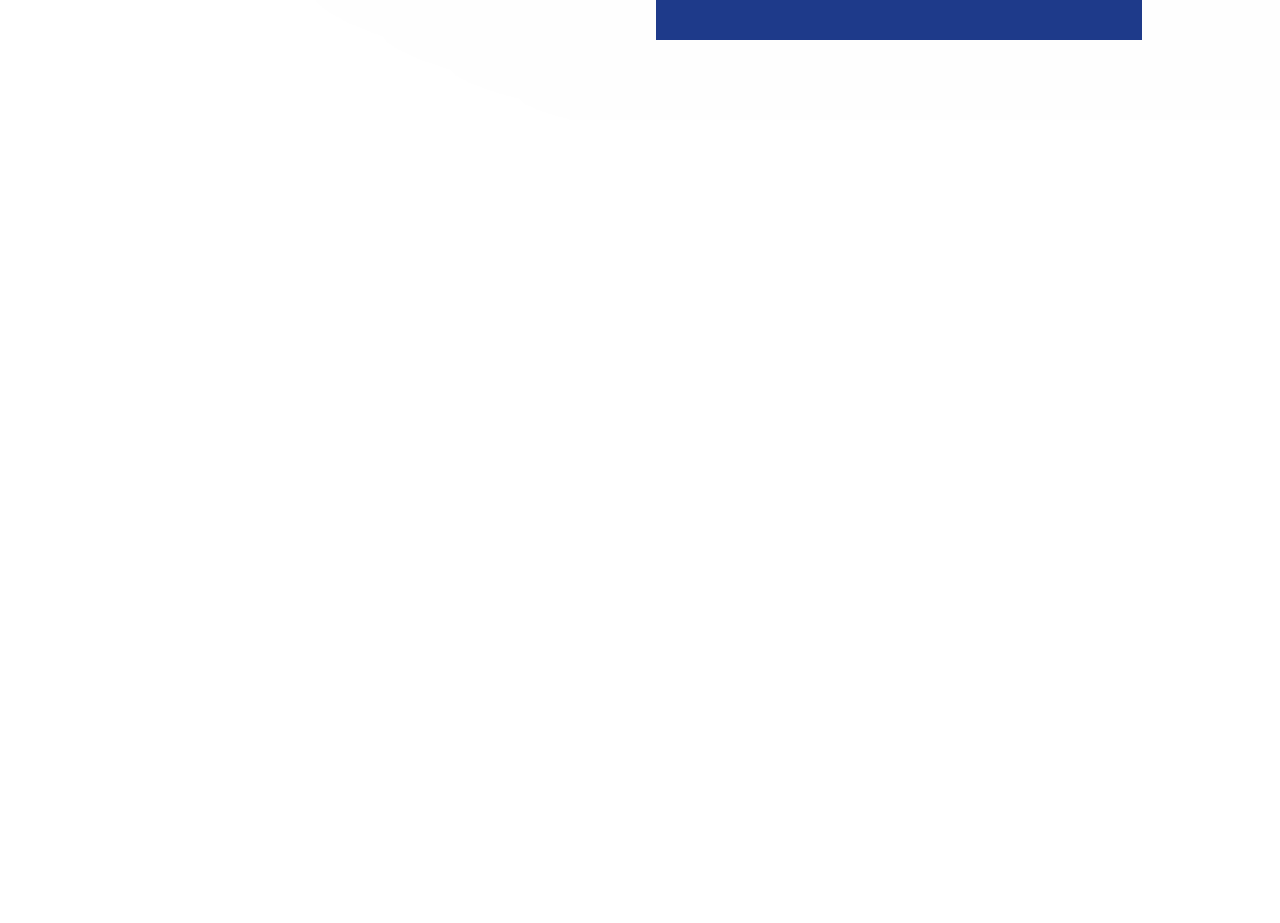
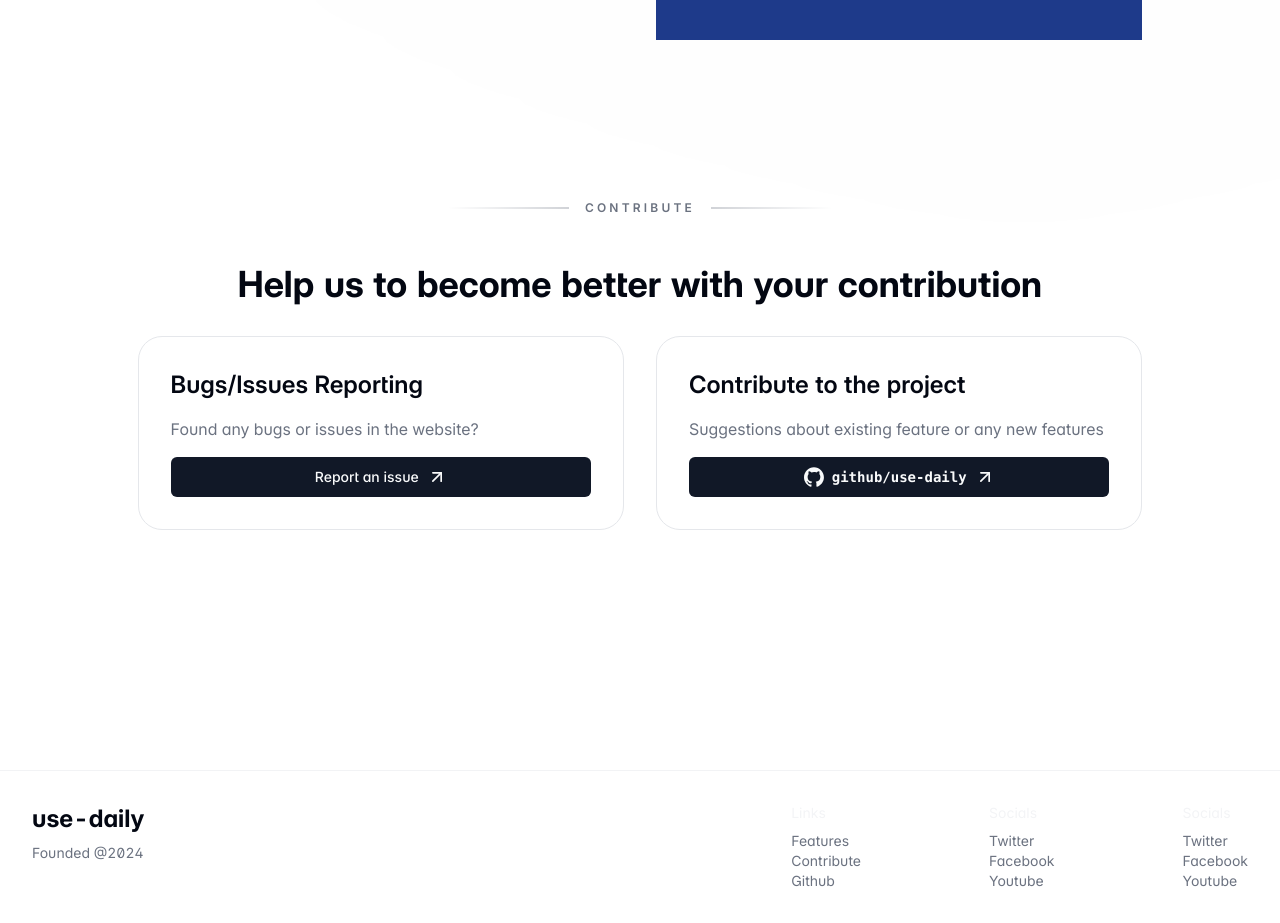
Before and after one commit to seuristic/use-daily, a React (Vite) app: page / in a window 1280 px wide. Shown: the part 1540-2463 px from the top of the page. Before the commit the page ends 1660 px from the top, so only its background shows below. Built offline with nearby package versions, Linux system fonts and the light colour scheme.

Commit message:
feat: complete contribute and footer sections (overall landing page)

```diff
--- a/src/app/routes/landing.tsx
+++ b/src/app/routes/landing.tsx
@@ -1,14 +1,23 @@
 import { Link } from "react-router-dom"
+import {
+  ArrowUpRight,
+  List,
+  NotebookPen,
+  SquareCheckBig,
+  Timer,
+} from "lucide-react"
 
 import { Navbar } from "@/components/navbar"
 import { Button } from "@/components/ui/button"
 import { Tabs, TabsContent, TabsList, TabsTrigger } from "@/components/ui/tabs"
-import { SquareCheckBig } from "lucide-react"
+import { Icons } from "@/components/ui/icons"
 
 export function LandingRoute() {
   return (
     <main className="w-full overflow-x-hidden">
       <Navbar />
+
+      {/* Hero */}
       <div className="section relative flex flex-col items-center justify-center gap-y-20">
         <div className="flex w-full flex-col items-center gap-y-12 text-center">
           <h1 className="text-responsive-base font-bold leading-[1] md:text-responsive-lg">
@@ -30,6 +39,8 @@ export function LandingRoute() {
         <div className="bg-gradient absolute left-1/2 top-1/2 -z-10 size-[256px] translate-x-full rounded-full bg-muted-foreground/50 blur-[1024px]" />
         <div className="bg-gradient absolute left-0 top-0 -z-10 size-[256px] -translate-y-1/2 rounded-full bg-muted-foreground/50 blur-[1024px]" />
       </div>
+
+      {/* Features */}
       <div id="features" className="section space-y-12">
         <div className="relative flex w-full justify-center text-muted-foreground">
           <span className="bg-background px-4 text-xs font-semibold uppercase tracking-[0.2rem]">
@@ -79,7 +90,7 @@ export function LandingRoute() {
                 <div className="h-2/5 w-full space-y-8 p-4 text-lg md:h-full md:w-2/5 md:p-8">
                   <div className="space-y-4">
                     <div className="w-fit rounded-xl border border-muted p-4 text-muted-foreground">
-                      <SquareCheckBig size={24} />
+                      <Timer size={24} />
                     </div>
                     <h3 className="text-2xl font-bold">Pomodoro Timer</h3>
                     <p className="text-muted-foreground">
@@ -102,7 +113,7 @@ export function LandingRoute() {
                 <div className="h-2/5 w-full space-y-8 p-4 text-lg md:h-full md:w-2/5 md:p-8">
                   <div className="space-y-4">
                     <div className="w-fit rounded-xl border border-muted p-4 text-muted-foreground">
-                      <SquareCheckBig size={24} />
+                      <NotebookPen size={24} />
                     </div>
                     <h3 className="text-2xl font-bold">Keep Notes</h3>
                     <p className="text-muted-foreground">
@@ -125,7 +136,7 @@ export function LandingRoute() {
                 <div className="h-2/5 w-full space-y-8 p-4 text-lg md:h-full md:w-2/5 md:p-8">
                   <div className="space-y-4">
                     <div className="w-fit rounded-xl border border-muted p-4 text-muted-foreground">
-                      <SquareCheckBig size={24} />
+                      <List size={24} />
                     </div>
                     <h3 className="text-2xl font-bold">Make List</h3>
                     <p className="text-muted-foreground">
@@ -146,6 +157,86 @@ export function LandingRoute() {
           </Tabs>
         </div>
       </div>
+
+      {/* Contribute */}
+      <div id="contribute" className="section-no-height space-y-12">
+        <div className="relative flex w-full justify-center text-muted-foreground">
+          <span className="bg-background px-4 text-xs font-semibold uppercase tracking-[0.2rem]">
+            Contribute
+          </span>
+          <span className="absolute left-1/2 top-1/2 -z-10 h-px w-72 -translate-x-1/2 -translate-y-1/2 bg-gradient-to-r from-transparent via-muted-foreground md:w-96" />
+        </div>
+        <div className="flex flex-col items-center gap-y-8">
+          <h2 className="text-center text-4xl font-bold">
+            Help us to become better with your contribution
+          </h2>
+          <div className="flex w-full flex-col items-center justify-center gap-4 md:flex-row md:items-start md:gap-8">
+            <div className="flex w-full flex-col gap-y-4 rounded-3xl border border-border p-4 md:w-2/5 md:p-8">
+              <h3 className="text-2xl font-semibold">Bugs/Issues Reporting</h3>
+              <p className="text-muted-foreground">
+                Found any bugs or issues in the website?
+              </p>
+              <Button asChild className="w-full">
+                <Link to="#report-issue">
+                  Report an issue <ArrowUpRight size={20} className="ml-2" />
+                </Link>
+              </Button>
+            </div>
+            <div className="flex w-full flex-col gap-y-4 rounded-3xl border border-border p-4 md:w-2/5 md:p-8">
+              <h3 className="text-2xl font-semibold">
+                Contribute to the project
+              </h3>
+              <p className="text-muted-foreground">
+                Suggestions about existing feature or any new features
+              </p>
+              <Button asChild className="w-full font-mono font-bold">
+                <Link to="#contribute">
+                  <Icons.github size={20} className="mr-2" /> github/use-daily{" "}
+                  <ArrowUpRight size={20} className="ml-2" />
+                </Link>
+              </Button>
+            </div>
+          </div>
+        </div>
+      </div>
+
+      {/* Footer */}
+      <footer className="mt-40 w-full border-t border-border/50 text-sm">
+        <div className="mx-auto max-w-screen-xl px-4 py-4 md:px-8 md:py-8">
+          <div className="flex flex-wrap gap-16 md:flex-row md:gap-32">
+            <div className="flex w-full flex-shrink-0 flex-col gap-2 md:w-fit">
+              <Link to="/" className="text-2xl font-bold text-foreground">
+                use-daily
+              </Link>
+              <p className="text-muted-foreground">Founded @2024</p>
+            </div>
+            <div className="flex flex-col gap-2 md:ml-auto">
+              <span className="text-muted">Links</span>
+              <ul className="text-muted-foreground">
+                <li className="">Features</li>
+                <li className="">Contribute</li>
+                <li className="">Github</li>
+              </ul>
+            </div>
+            <div className="flex flex-col gap-2">
+              <span className="text-muted">Socials</span>
+              <ul className="text-muted-foreground">
+                <li className="">Twitter</li>
+                <li className="">Facebook</li>
+                <li className="">Youtube</li>
+              </ul>
+            </div>
+            <div className="flex flex-col gap-2">
+              <span className="text-muted">Socials</span>
+              <ul className="text-muted-foreground">
+                <li className="">Twitter</li>
+                <li className="">Facebook</li>
+                <li className="">Youtube</li>
+              </ul>
+            </div>
+          </div>
+        </div>
+      </footer>
     </main>
   )
 }
--- /dev/null
+++ b/src/components/ui/icons/github.tsx
@@ -0,0 +1,22 @@
+import React from "react"
+
+interface GithubProps extends React.SVGProps<SVGSVGElement> {
+  size?: number
+}
+
+export const Github: React.FC<GithubProps> = ({ size = 24, ...props }) => (
+  <svg
+    width={size}
+    height={size}
+    xmlns="http://www.w3.org/2000/svg"
+    viewBox="0 0 98 96"
+    {...props}
+  >
+    <path
+      fill-rule="evenodd"
+      clip-rule="evenodd"
+      d="M48.854 0C21.839 0 0 22 0 49.217c0 21.756 13.993 40.172 33.405 46.69 2.427.49 3.316-1.059 3.316-2.362 0-1.141-.08-5.052-.08-9.127-13.59 2.934-16.42-5.867-16.42-5.867-2.184-5.704-5.42-7.17-5.42-7.17-4.448-3.015.324-3.015.324-3.015 4.934.326 7.523 5.052 7.523 5.052 4.367 7.496 11.404 5.378 14.235 4.074.404-3.178 1.699-5.378 3.074-6.6-10.839-1.141-22.243-5.378-22.243-24.283 0-5.378 1.94-9.778 5.014-13.2-.485-1.222-2.184-6.275.486-13.038 0 0 4.125-1.304 13.426 5.052a46.97 46.97 0 0 1 12.214-1.63c4.125 0 8.33.571 12.213 1.63 9.302-6.356 13.427-5.052 13.427-5.052 2.67 6.763.97 11.816.485 13.038 3.155 3.422 5.015 7.822 5.015 13.2 0 18.905-11.404 23.06-22.324 24.283 1.78 1.548 3.316 4.481 3.316 9.126 0 6.6-.08 11.897-.08 13.526 0 1.304.89 2.853 3.316 2.364 19.412-6.52 33.405-24.935 33.405-46.691C97.707 22 75.788 0 48.854 0z"
+      fill="currentColor"
+    />
+  </svg>
+)
--- a/src/components/ui/icons/index.ts
+++ b/src/components/ui/icons/index.ts
@@ -1,7 +1,9 @@
 import { Loader } from "lucide-react"
-import { Google } from "./Google"
+import { Google } from "./google"
+import { Github } from "./github"
 
 export const Icons = {
   spinner: Loader,
   google: Google,
+  github: Github,
 }
--- a/src/styles/index.css
+++ b/src/styles/index.css
@@ -81,4 +81,8 @@
   .section {
     @apply mx-auto h-full min-h-svh max-w-screen-xl px-4 py-16 md:px-8 md:py-20;
   }
+
+  .section-no-height {
+    @apply mx-auto max-w-screen-xl px-4 py-16 md:px-8 md:py-20;
+  }
 }
```
Also changed, not shown: src/components/ui/icons/google.tsx (renamed from src/components/ui/icons/Google.tsx).
